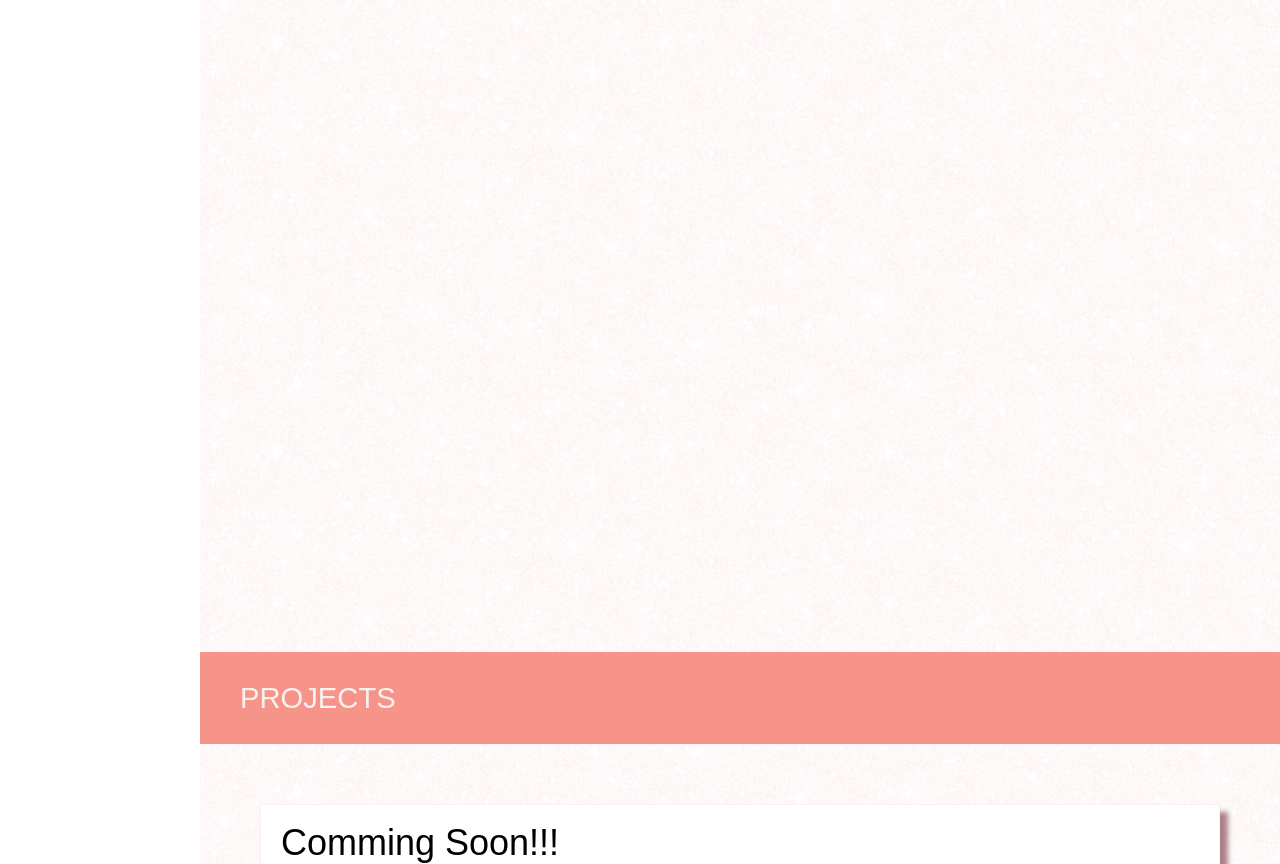
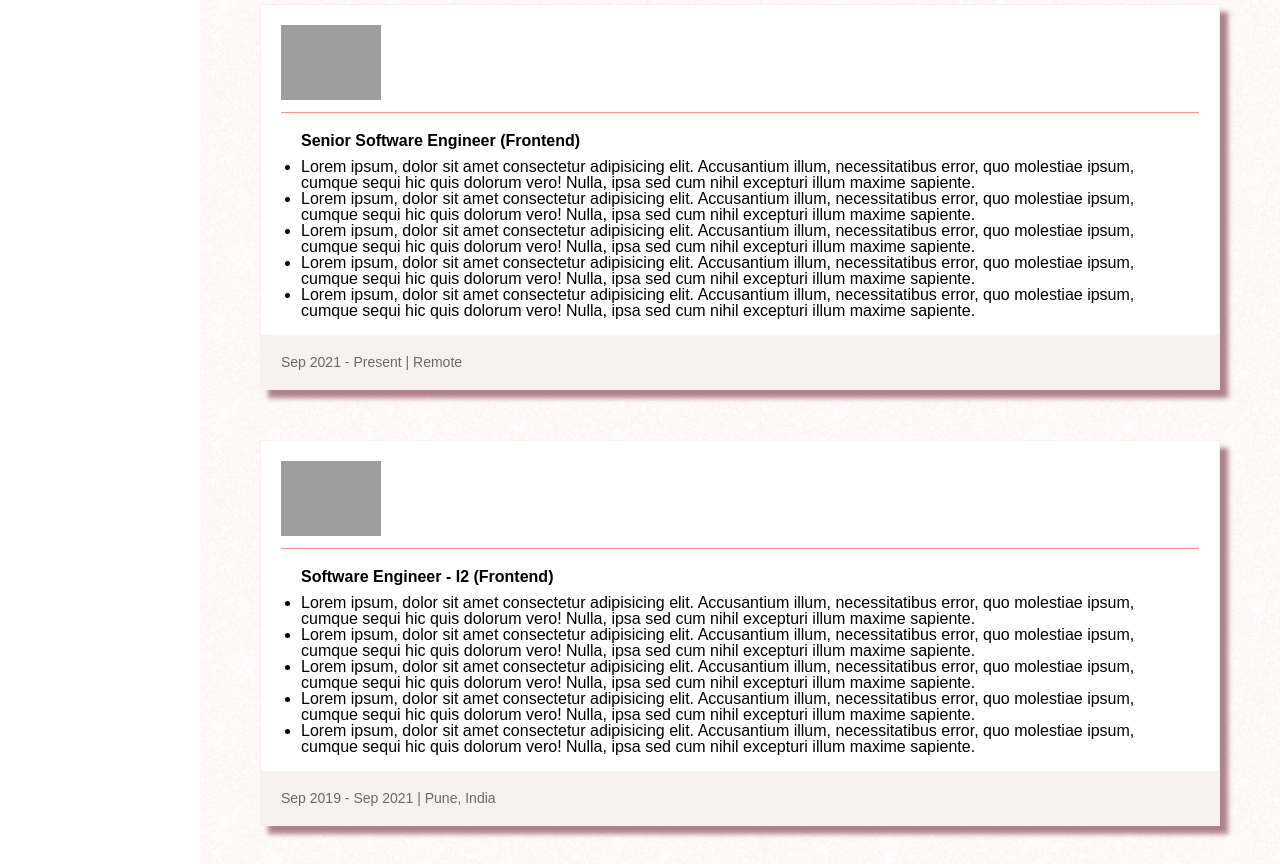
Before and after one commit to mitshivi-fe/resume, a website: page index.html in a window 1280 px wide. Shown: the part 948-1812 px from the top of the page. Drawn offline with Linux system fonts and the light colour scheme; grey boxes are pictures that could not be loaded.

Commit message:
added experience section

```diff
--- a/assets/data.json
+++ b/assets/data.json
@@ -110,6 +110,59 @@
                 "href": "https://www.instagram.com/mitshivi/",
                 "title": "instagram.com/mitshivi/"
             }
+        ],
+        "experience": [
+            {
+                "companyName": "Capgemini",
+                "logo": "https://prod.ucwe.capgemini.com/wp-content/themes/capgemini2020/assets/images/logo.svg",
+                "title": "Senior Software Engineer",
+                "duration": "Jul 2018 - Sep 2019",
+                "location": "Pune, India",
+                "work": [
+                    "Lorem ipsum, dolor sit amet consectetur adipisicing elit. Accusantium illum, necessitatibus error, quo molestiae ipsum, cumque sequi hic quis dolorum vero! Nulla, ipsa sed cum nihil excepturi illum maxime sapiente.",
+                    "Lorem ipsum, dolor sit amet consectetur adipisicing elit. Accusantium illum, necessitatibus error, quo molestiae ipsum, cumque sequi hic quis dolorum vero! Nulla, ipsa sed cum nihil excepturi illum maxime sapiente.",
+                    "Lorem ipsum, dolor sit amet consectetur adipisicing elit. Accusantium illum, necessitatibus error, quo molestiae ipsum, cumque sequi hic quis dolorum vero! Nulla, ipsa sed cum nihil excepturi illum maxime sapiente.",
+                    "Lorem ipsum, dolor sit amet consectetur adipisicing elit. Accusantium illum, necessitatibus error, quo molestiae ipsum, cumque sequi hic quis dolorum vero! Nulla, ipsa sed cum nihil excepturi illum maxime sapiente.",
+                    "Lorem ipsum, dolor sit amet consectetur adipisicing elit. Accusantium illum, necessitatibus error, quo molestiae ipsum, cumque sequi hic quis dolorum vero! Nulla, ipsa sed cum nihil excepturi illum maxime sapiente."
+                ],
+                "tools": [
+                    "HTML5", "CSS3", "JavaScript", "TypeScript"
+                ]
+            },
+            {
+                "companyName": "Talentica Software",
+                "logo": "https://www.talentica.com/wp-content/uploads/2021/09/Talentica-Logo.svg",
+                "title": "Software Engineer - I2 (Frontend)",
+                "duration": "Sep 2019 - Sep 2021",
+                "location": "Pune, India",
+                "work": [
+                    "Lorem ipsum, dolor sit amet consectetur adipisicing elit. Accusantium illum, necessitatibus error, quo molestiae ipsum, cumque sequi hic quis dolorum vero! Nulla, ipsa sed cum nihil excepturi illum maxime sapiente.",
+                    "Lorem ipsum, dolor sit amet consectetur adipisicing elit. Accusantium illum, necessitatibus error, quo molestiae ipsum, cumque sequi hic quis dolorum vero! Nulla, ipsa sed cum nihil excepturi illum maxime sapiente.",
+                    "Lorem ipsum, dolor sit amet consectetur adipisicing elit. Accusantium illum, necessitatibus error, quo molestiae ipsum, cumque sequi hic quis dolorum vero! Nulla, ipsa sed cum nihil excepturi illum maxime sapiente.",
+                    "Lorem ipsum, dolor sit amet consectetur adipisicing elit. Accusantium illum, necessitatibus error, quo molestiae ipsum, cumque sequi hic quis dolorum vero! Nulla, ipsa sed cum nihil excepturi illum maxime sapiente.",
+                    "Lorem ipsum, dolor sit amet consectetur adipisicing elit. Accusantium illum, necessitatibus error, quo molestiae ipsum, cumque sequi hic quis dolorum vero! Nulla, ipsa sed cum nihil excepturi illum maxime sapiente."
+                ],
+                "tools": [
+                    "HTML5", "CSS3", "JavaScript", "TypeScript"
+                ]
+            },
+            {
+                "companyName": "CoinDCX",
+                "logo": "https://coindcx.com/assets/new-home-pagee/Logo_CoinDCX.svg",
+                "title": "Senior Software Engineer (Frontend)",
+                "duration": "Sep 2021 - Present",
+                "location": "Remote",
+                "work": [
+                    "Lorem ipsum, dolor sit amet consectetur adipisicing elit. Accusantium illum, necessitatibus error, quo molestiae ipsum, cumque sequi hic quis dolorum vero! Nulla, ipsa sed cum nihil excepturi illum maxime sapiente.",
+                    "Lorem ipsum, dolor sit amet consectetur adipisicing elit. Accusantium illum, necessitatibus error, quo molestiae ipsum, cumque sequi hic quis dolorum vero! Nulla, ipsa sed cum nihil excepturi illum maxime sapiente.",
+                    "Lorem ipsum, dolor sit amet consectetur adipisicing elit. Accusantium illum, necessitatibus error, quo molestiae ipsum, cumque sequi hic quis dolorum vero! Nulla, ipsa sed cum nihil excepturi illum maxime sapiente.",
+                    "Lorem ipsum, dolor sit amet consectetur adipisicing elit. Accusantium illum, necessitatibus error, quo molestiae ipsum, cumque sequi hic quis dolorum vero! Nulla, ipsa sed cum nihil excepturi illum maxime sapiente.",
+                    "Lorem ipsum, dolor sit amet consectetur adipisicing elit. Accusantium illum, necessitatibus error, quo molestiae ipsum, cumque sequi hic quis dolorum vero! Nulla, ipsa sed cum nihil excepturi illum maxime sapiente."
+                ],
+                "tools": [
+                    "HTML5", "CSS3", "JavaScript", "TypeScript"
+                ]
+            }
         ]
     }
 }
--- a/index.html
+++ b/index.html
@@ -88,6 +88,7 @@
                 </section>
                 <section class="section-wrapper" id="experiences">
                     <div class="section-header">Experiences</div>
+                    <div class="section_content"></div>
                 </section>
                 <section class="section-wrapper section" id="projects">
                     <div class="section-header">Projects</div>
@@ -130,8 +131,7 @@
                 </section>
                 <section class="section-wrapper section" id="contact">
                     <div class="section-header">Contact</div>
-                    <div class="section_content">
-                    </div>
+                    <div class="section_content"></div>
                 </section>
             </div>
         </div>
--- a/index.js
+++ b/index.js
@@ -2,9 +2,10 @@ let appData = {};
 const navList = document.querySelectorAll('.nav-list');
 fetch('./assets/data.json').then(res => res.json()).then((res) => {
     appData = res.data;
-    const {skills: skillsData, contact: contactData} = res.data;
+    const {skills: skillsData, contact: contactData, experience: expData} = res.data;
     addDataInSkillsSection();
     addDataInContactsSection(contactData);
+    addDataInExperienceSection(expData);
 });
 
 navList.forEach(list => {
@@ -90,3 +91,53 @@ function addDataInContactsSection(contactData){
 
     sectionContent.append(DocumentFragment);
 }
+
+function addDataInExperienceSection(expData){
+    expData.reverse();
+    const expSection = document.querySelector('#experiences .section_content');
+    const documentFragment = document.createDocumentFragment();
+    expData.forEach(data=>{
+        const card = createCard();
+        card.classList.add('exp_card');
+
+        const headerSection = document.createElement('div');
+        headerSection.classList.add('header');
+        const imageDiv = document.createElement('span');
+        const logo = document.createElement('img');
+        logo.src = data.logo;
+        logo.classList.add('header_img');
+        logo.alt = data.companyName;
+        imageDiv.append(logo);
+        // const companyTitle = document.createElement('a');
+        // companyTitle.innerText = data.companyName;
+        headerSection.append(imageDiv);
+
+        const contentSection = document.createElement('div');
+        const roleDiv = document.createElement('div');
+        roleDiv.innerText = data.title;
+        roleDiv.classList.add('exp_card_content_title');
+        const listSection = document.createElement('ul');
+        const listDocumentFragment = document.createDocumentFragment();
+        data.work.forEach(task=>{
+            const taskList = document.createElement('li');
+            taskList.innerHTML = task;
+            listDocumentFragment.append(taskList);
+        });
+        listSection.append(listDocumentFragment);
+        contentSection.append(roleDiv, listSection);
+        contentSection.classList.add('exp_card_content');
+
+        const footerSection = document.createElement('div');
+        const span = document.createElement('span');
+        span.innerText = `${data.duration} | ${data.location}`;
+        footerSection.append(span);
+        footerSection.classList.add('exp_card_footer');
+
+        card.append(headerSection, contentSection, footerSection);
+        documentFragment.append(card);
+    });
+
+    expSection.append(documentFragment);
+
+
+}
--- a/scss/styles.scss
+++ b/scss/styles.scss
@@ -319,3 +319,35 @@ a, a:hover{
         }
     }
 }
+
+#experiences{
+    .exp_card{
+        .header{
+            display: flex;
+            align-items: center;
+            padding-bottom: 1rem;
+            border-bottom: 0.1rem solid var(--primary);
+             &_img{
+                width: 100px;
+             }
+        }
+        &_content{
+            padding: 2rem;
+            font-size: 1.6rem;
+            li{
+                list-style: disc;
+            }
+            &_title{
+                font-weight: bold;
+                padding-bottom: 1rem;
+            }
+        }
+        &_footer{
+            margin: -2rem;
+            padding: 2rem 2rem;
+            background: var(--cream);
+            font-size: 1.4rem;
+            color: dimgrey;
+        }
+    }
+}
```
Also changed, not shown: css/styles.css.
